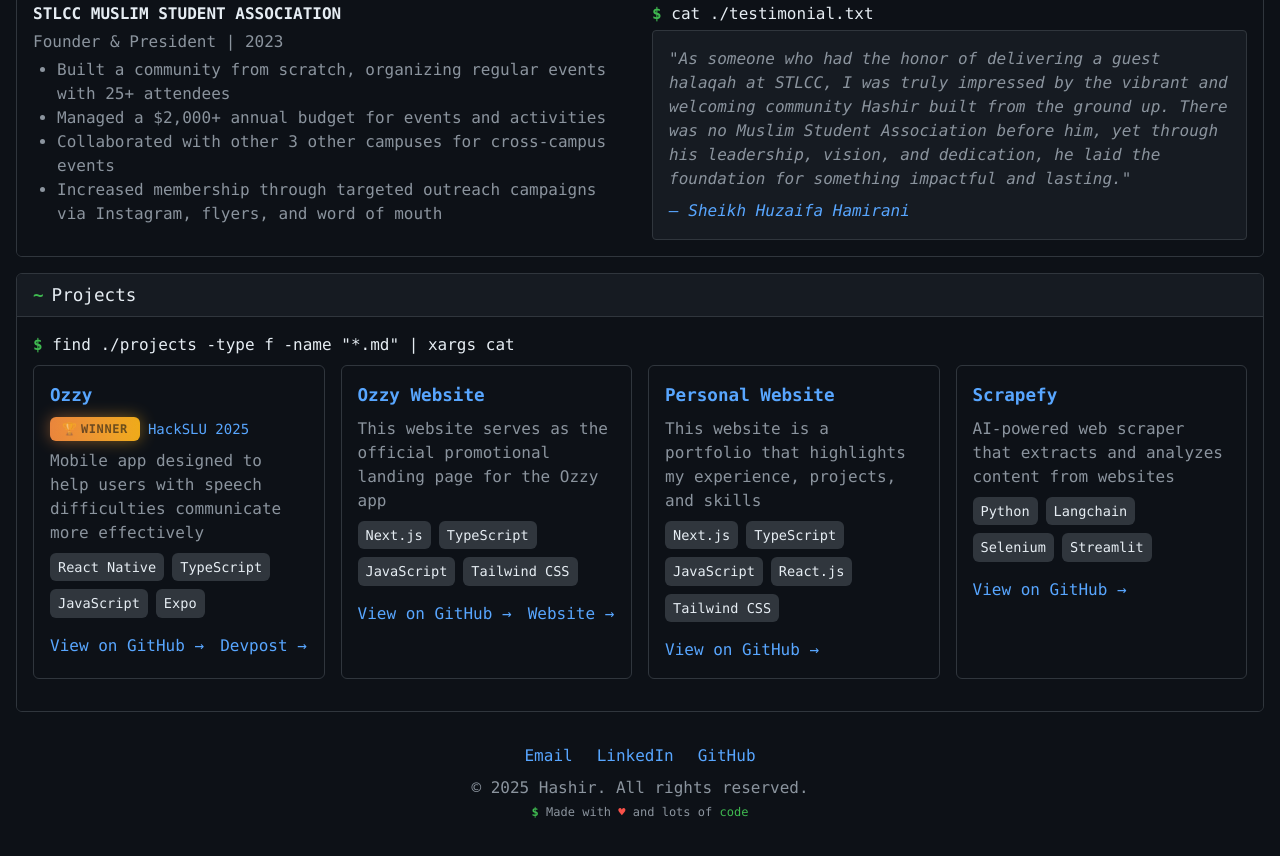
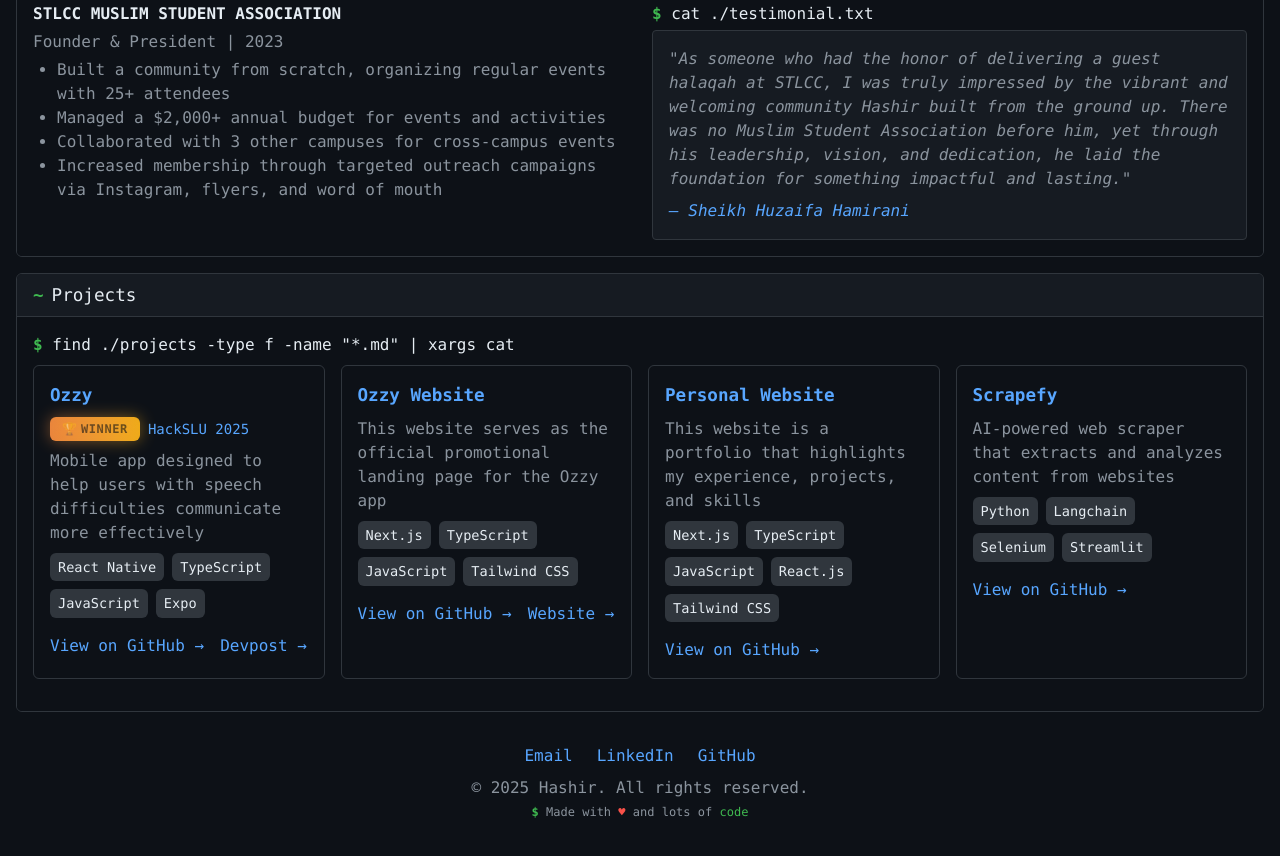
Before and after one commit to mhashir03/Portfolio, a Next.js app: page / in a window 1280 px wide. Shown: the part 1520-2376 px from the top of the page. Built offline with nearby package versions, Linux system fonts and the light colour scheme.

Commit message:
fixed typos in leadership

```diff
--- a/src/app/page.tsx
+++ b/src/app/page.tsx
@@ -310,7 +310,7 @@ export default function Home() {
                   <ul className="list-disc ml-6 text-[#8b949e] mt-1">
                     <li>Built a community from scratch, organizing regular events with 25+ attendees</li>
                     <li>Managed a $2,000+ annual budget for events and activities</li>
-                    <li>Collaborated with other 3 other campuses for cross-campus events</li>
+                    <li>Collaborated with 3 other campuses for cross-campus events</li>
                     <li>Increased membership through targeted outreach campaigns via Instagram, flyers, and word of mouth</li>
                   </ul>
                 </div>
```
